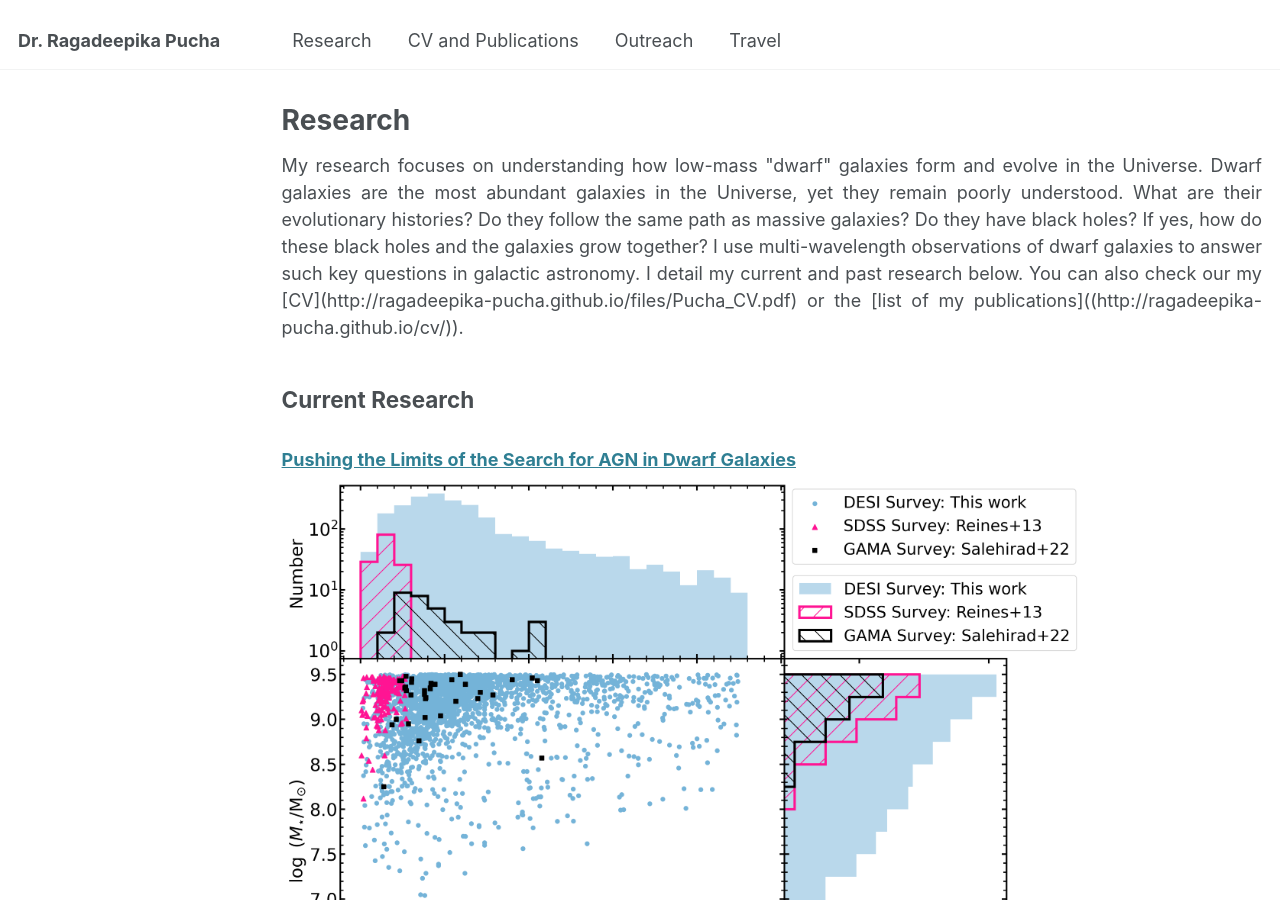
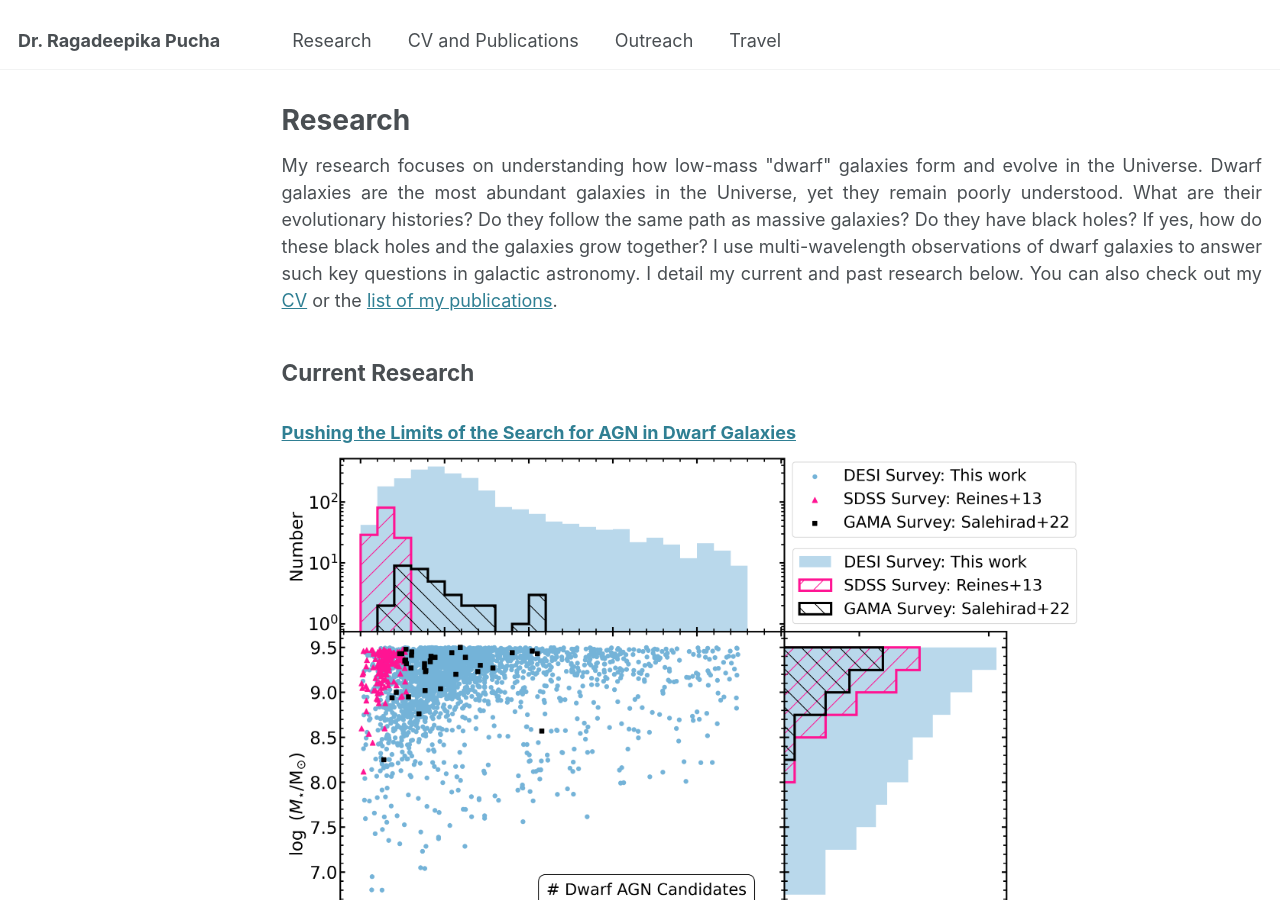
Before and after one commit to Ragadeepika-Pucha/Ragadeepika-Pucha.github.io, a Jekyll site: the page built from _pages/research.md, in a window 1280 px wide and 900 px high. Built offline with Jekyll 4.4.1, drawn with Linux system fonts in a browser that asks for light colours.

Commit message:
Testing links

```diff
--- a/_pages/research.md
+++ b/_pages/research.md
@@ -5,7 +5,7 @@ permalink: /research/
 author_profile: false
 ---
 <p style='text-align: justify;'>
-My research focuses on understanding how low-mass "dwarf" galaxies form and evolve in the Universe. Dwarf galaxies are the most abundant galaxies in the Universe, yet they remain poorly understood. What are their evolutionary histories? Do they follow the same path as massive galaxies? Do they have black holes? If yes, how do these black holes and the galaxies grow together? I use multi-wavelength observations of dwarf galaxies to answer such key questions in galactic astronomy. I detail my current and past research below. You can also check our my [CV](http://ragadeepika-pucha.github.io/files/Pucha_CV.pdf) or the [list of my publications]((http://ragadeepika-pucha.github.io/cv/)). </p>
+My research focuses on understanding how low-mass "dwarf" galaxies form and evolve in the Universe. Dwarf galaxies are the most abundant galaxies in the Universe, yet they remain poorly understood. What are their evolutionary histories? Do they follow the same path as massive galaxies? Do they have black holes? If yes, how do these black holes and the galaxies grow together? I use multi-wavelength observations of dwarf galaxies to answer such key questions in galactic astronomy. I detail my current and past research below. You can also check out my <a href="http://ragadeepika-pucha.github.io/files/Pucha_CV.pdf" target="_blank">CV</a> or the <a href="http://ragadeepika-pucha.github.io/cv/" target="_blank">list of my publications</a>. </p>
 
 ## Current Research
 
```
